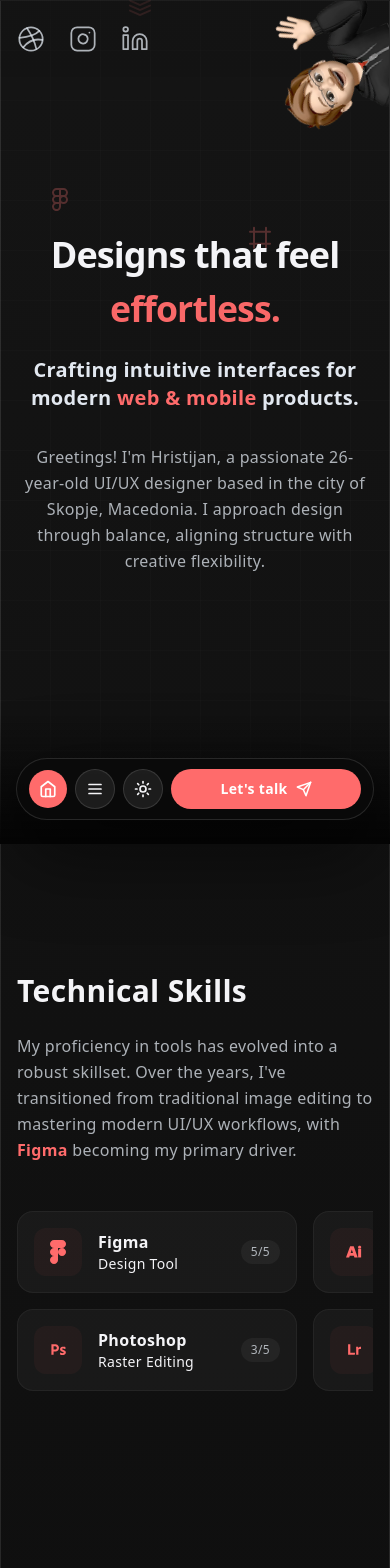
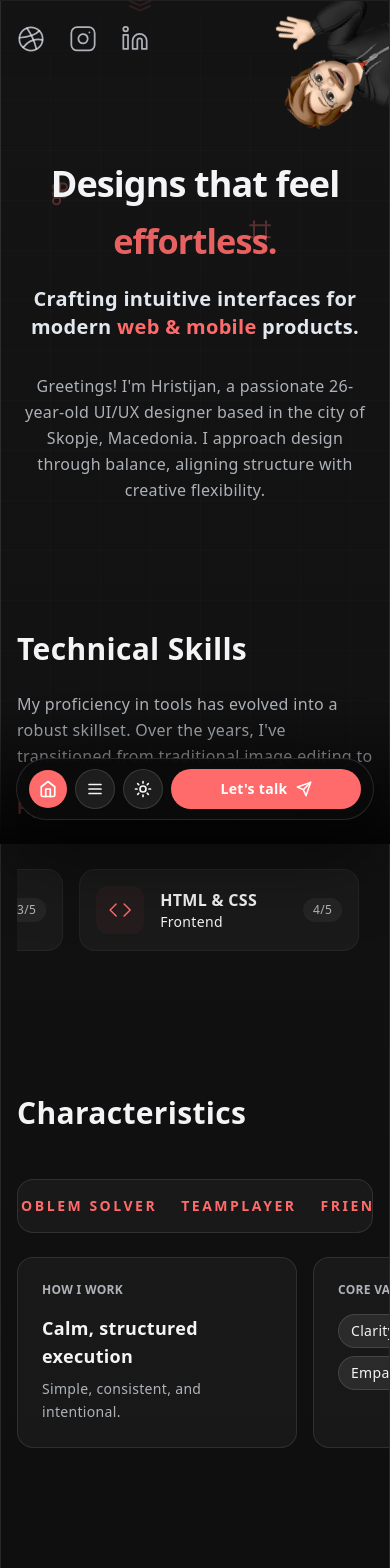
Before and after one commit to Geoecho/portfolio1, a React (Vite) app: page / in a window 390 px wide. Shown: the top 1568 px of the page. Built offline with nearby package versions, Linux system fonts and the light colour scheme; the HTML template or start-up script is replaced by a standard one.

Commit message:
refactor: refine spacing, mobile alignment, and skills visibility

```diff
--- a/src/App.tsx
+++ b/src/App.tsx
@@ -59,7 +59,7 @@ function App() {
           />
         </motion.div>
 
-        <div className="space-y-16 sm:space-y-[60px]">
+        <div className="space-y-8 sm:space-y-12">
           <Hero />
           <Skills />
           <Characteristics />
--- a/src/components/Characteristics.tsx
+++ b/src/components/Characteristics.tsx
@@ -68,7 +68,7 @@ const Characteristics = () => {
         viewport={{ once: false, amount: 0.25 }}
         transition={{ duration: 0.6, ease: "easeOut" }}
       >
-        <div className="mb-12 sm:mb-16 text-right">
+        <div className="mb-12 sm:mb-16 text-left">
           <h2 className="text-3xl sm:text-4xl font-bold mb-6">Characteristics</h2>
         </div>
 
--- a/src/components/DesignPhilosophy.tsx
+++ b/src/components/DesignPhilosophy.tsx
@@ -78,13 +78,13 @@ const DesignPhilosophy = () => {
         viewport={{ once: false, amount: 0.25 }}
         transition={{ duration: 0.6, ease: "easeOut" }}
       >
-        <div className="mb-12 sm:mb-16 text-right">
+        <div className="mb-12 sm:mb-16 text-left">
           <h2 className="text-3xl sm:text-4xl font-bold mb-6">Design Philosophy</h2>
-          <p className="text-muted text-base sm:text-lg max-w-2xl ml-auto leading-relaxed">
+          <p className="text-muted text-base sm:text-lg max-w-2xl leading-relaxed">
             My approach to design is rooted in clarity, intention, and empathy.
             These principles guide every decision, from the first sketch to the final pixel.
           </p>
-          <p className="mt-6 text-muted italic text-sm sm:text-base max-w-2xl ml-auto">
+          <p className="mt-6 text-muted italic text-sm sm:text-base max-w-2xl">
             "Good design is as little design as possible."
             <span className="block mt-2 text-muted not-italic text-xs">— Dieter Rams</span>
           </p>
--- a/src/components/Hero.tsx
+++ b/src/components/Hero.tsx
@@ -16,7 +16,7 @@ const Hero = () => {
   return (
     <motion.section
       id="intro"
-      className="min-h-screen relative flex items-center overflow-hidden py-16 sm:py-[60px]"
+      className="relative flex items-center overflow-hidden pt-40 pb-12 sm:pt-52 sm:pb-20"
       initial={{ opacity: 0 }}
       animate={{ opacity: 1 }}
       transition={{ duration: 0.8, ease: "easeOut" }}
--- a/src/components/Skills.tsx
+++ b/src/components/Skills.tsx
@@ -107,13 +107,13 @@ const Skills = () => {
   return (
     <section
       id="skills"
-      className="py-16 sm:py-[60px] relative overflow-hidden scroll-mt-[40px]"
+      className="pt-2 pb-16 sm:pt-4 sm:pb-[60px] relative overflow-hidden scroll-mt-[40px]"
     >
       <motion.div
-        initial={{ opacity: 0, y: 60, scale: 0.95 }}
+        initial={{ opacity: 0, y: 60, scale: 0.9 }}
         whileInView={{ opacity: 1, y: 0, scale: 1 }}
-        viewport={{ once: false, amount: 0.25 }}
-        transition={{ duration: 0.6, ease: "easeOut" }}
+        viewport={{ once: false, amount: 0.6 }}
+        transition={{ duration: 0.8, ease: "easeOut" }}
       >
         {/* Header Section - Matching Projects/Characteristics style */}
         <div className="mb-12 sm:mb-16">
@@ -126,20 +126,26 @@ const Skills = () => {
         </div>
 
         <div className="relative -mx-4 sm:-mx-6 lg:-mx-8">
-
-          <div className="overflow-x-auto overflow-y-hidden px-4 sm:px-6 lg:px-8 pb-4 snap-x snap-mandatory scroll-px-4 sm:scroll-px-6 lg:scroll-px-8 no-scrollbar">
-            <div className="grid grid-rows-2 grid-flow-col lg:grid-rows-none lg:grid-flow-row lg:grid-cols-3 gap-4 min-w-max lg:min-w-0 pr-8 sm:pr-10 lg:pr-0">
-              {skillsData.map((skill, idx) => {
-                // Simpler card design
+          <div className="relative w-full overflow-hidden">
+            <div className="flex relative">
+              <motion.div
+                className="flex gap-4 sm:gap-6 pr-4 sm:pr-6"
+                animate={{ x: ['-50%', '0%'] }}
+                transition={{
+                  duration: 30,
+                  ease: 'linear',
+                  repeat: Infinity,
+                  repeatType: "loop"
+                }}
+                style={{ width: "fit-content" }}
+              >
+                {[...skillsData, ...skillsData].map((skill, idx) => {
                   const SkillIcon = skill.icon;
+                  // Use a unique key based on original index and duplicate set
                   return (
-                  <motion.div
-                    key={skill.name}
-                    initial={{ opacity: 0, scale: 0.95 }}
-                    whileInView={{ opacity: 1, scale: 1 }}
-                    viewport={{ once: true, amount: 0.2 }}
-                    transition={{ duration: 0.4, delay: idx * 0.05 }}
-                    className="w-[280px] sm:w-[320px] lg:w-full flex items-center gap-4 p-4 rounded-2xl card-surface border border-black/5 dark:border-white/5"
+                    <div
+                      key={`${skill.name}-${idx}`}
+                      className="w-[280px] sm:w-[320px] flex-shrink-0 flex items-center gap-4 p-4 rounded-2xl card-surface border border-black/5 dark:border-white/5"
                     >
                       <div className="h-12 w-12 shrink-0 rounded-xl bg-primary/5 flex items-center justify-center text-primary">
                         {skill.isSvg ? (
@@ -157,9 +163,10 @@ const Skills = () => {
                       <div className="px-2.5 py-1 rounded-full bg-black/5 dark:bg-white/5 text-xs font-medium text-muted">
                         {skill.level}/5
                       </div>
-                  </motion.div>
+                    </div>
                   );
                 })}
+              </motion.div>
             </div>
           </div>
         </div>
```
Also changed, not shown: src/components/# UNPKG.txt (added). Lines whose indentation alone changed are shown as unchanged.
